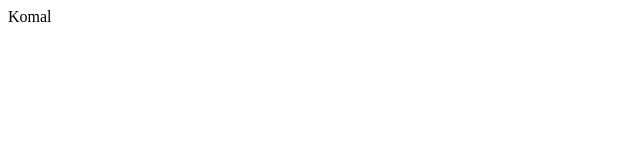
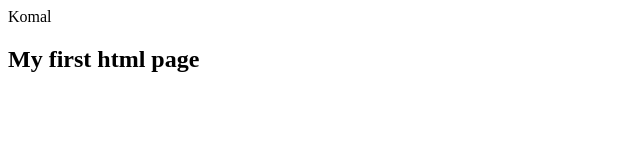
Before and after one commit to kokoberry21/Info-Viz, a plain HTML site: page index.html in a window 1280 px wide. Shown: the whole page, without its empty margins (0-640 px from the left). Drawn offline with Linux system fonts and the light colour scheme.

Commit message:
Update index.html
first change

```diff
--- a/index.html
+++ b/index.html
@@ -1 +1,2 @@
 Komal
+<h2>My first html page</h2>
```
